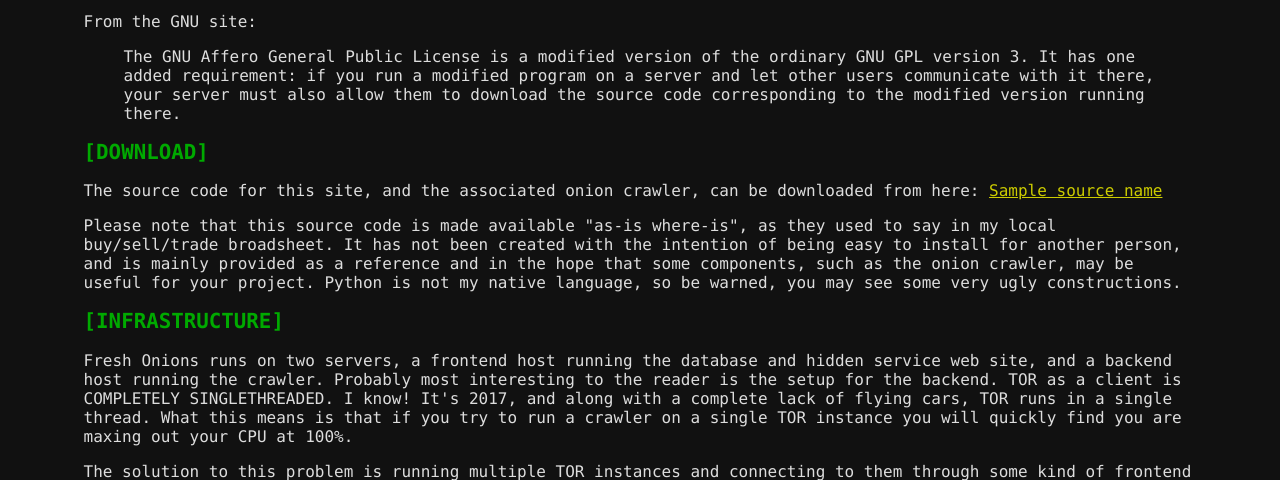
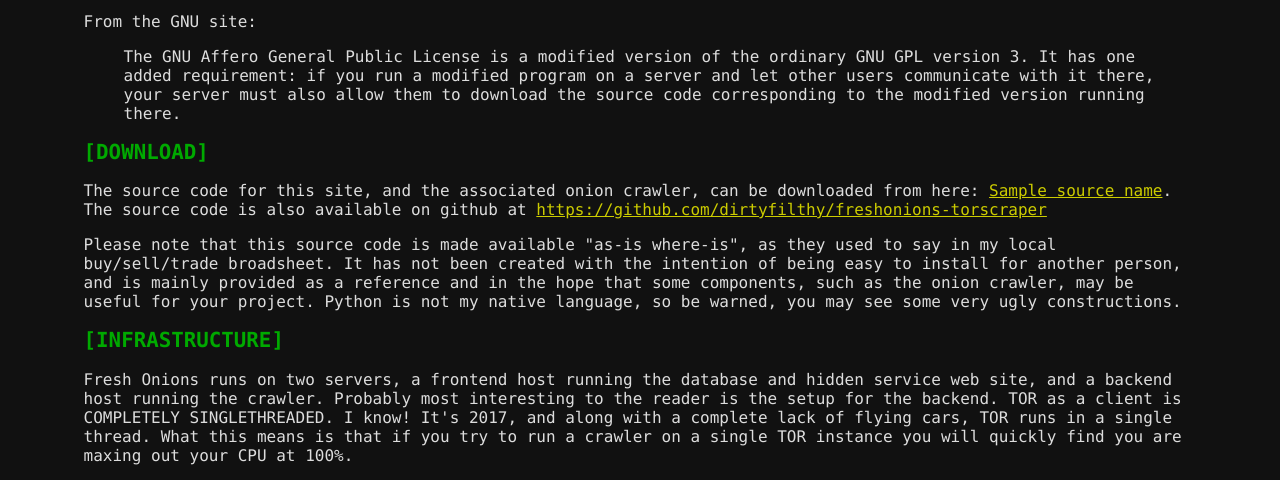
Before and after one commit to dirtyfilthy/freshonions-torscraper, a Flask app: template web/templates/src.html in a window 1280 px wide. Shown: the part 220-700 px from the top of the page. Run offline with Flask 2, Linux system fonts and the light colour scheme; the template is opened without the code that fills it: most values are stand-ins (such as "Sample title", 1, 10 or a date in 2020); parts of the project's set-up code (start-up, migrations or seed data) failed here and were passed over.

Commit message:
add link to github on src page

```diff
--- a/web/templates/src.html
+++ b/web/templates/src.html
@@ -18,7 +18,7 @@
 	</p>
 	<h2>[DOWNLOAD]</h2>
 	<p>
-	The source code for this site, and the associated onion crawler, can be downloaded from here: <a href="{{source_link}}">{{source_name}}</a>
+	The source code for this site, and the associated onion crawler, can be downloaded from here: <a href="{{source_link}}">{{source_name}}</a>. The source code is also available on github at <a href="https://github.com/dirtyfilthy/freshonions-torscraper">https://github.com/dirtyfilthy/freshonions-torscraper</a>
 	</p>
 	<p>
 	Please note that this source code is made available "as-is where-is", as they used to say in my local buy/sell/trade broadsheet. It has not been created with the intention of being easy to install for another person, and is mainly provided as a reference and in the hope that some components, such as the onion crawler, may be useful for your project. Python is not my native language, so be warned, you may see some very ugly constructions.
```
